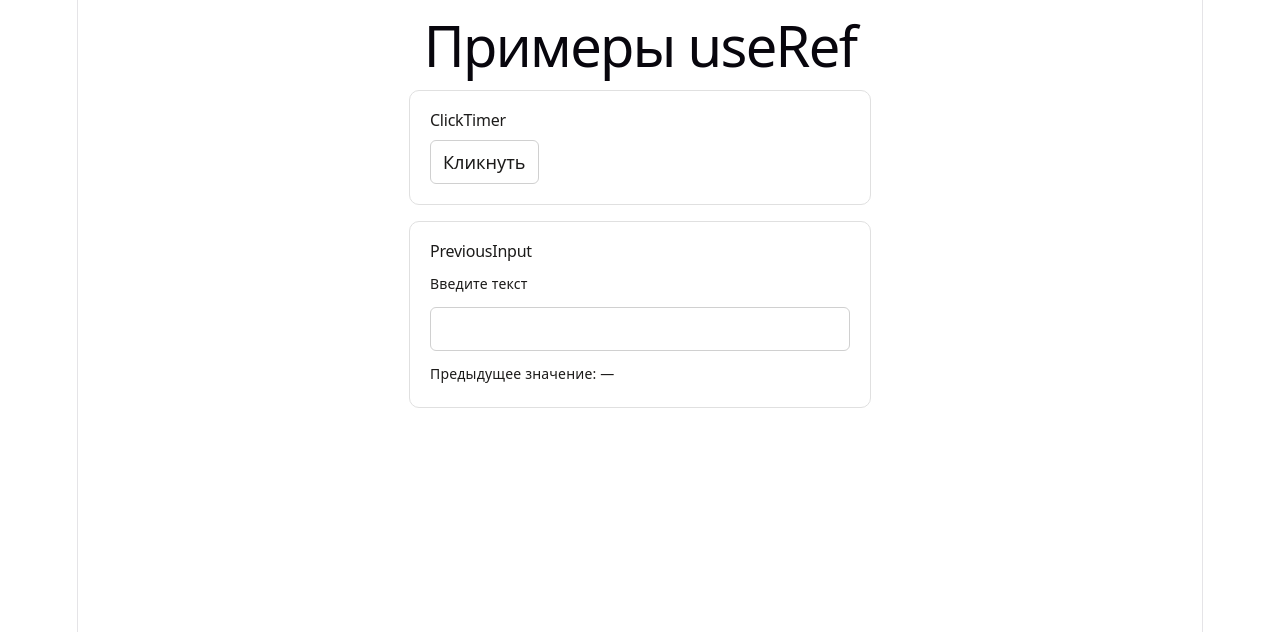
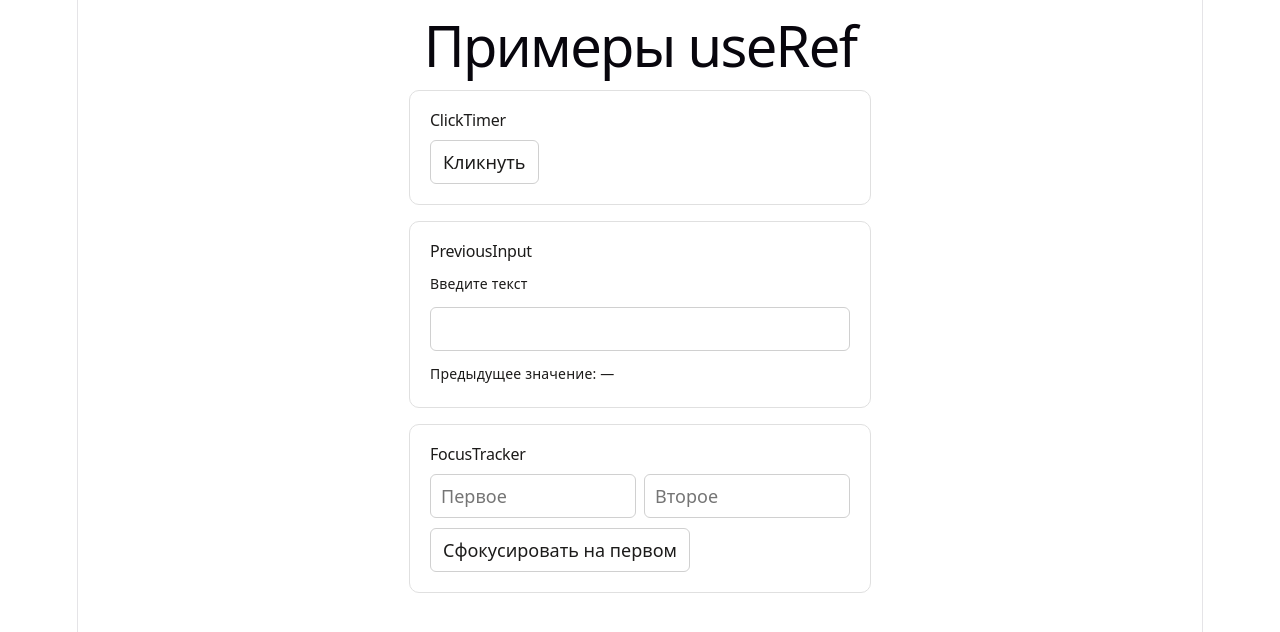
Before and after one commit to goodwin0508/react-pro-2026, a React (Vite) app: page /refs in a window 1280 px wide. Shown: the top 632 px of the page. Built offline with nearby package versions, Linux system fonts and the light colour scheme.

Commit message:
focus tracker via ref

```diff
--- a/src/features/refExamples/index.ts
+++ b/src/features/refExamples/index.ts
@@ -1,2 +1,3 @@
 export { ClickTimer } from './ui/ClickTimer'
 export { PreviousInput } from './ui/PreviousInput'
+export { FocusTracker } from './ui/FocusTracker'
--- /dev/null
+++ b/src/features/refExamples/ui/FocusTracker.tsx
@@ -0,0 +1,39 @@
+import { useRef } from 'react'
+import type { FocusEvent } from 'react'
+import styles from './refExamples.module.css'
+
+export function FocusTracker() {
+  const firstRef = useRef<HTMLInputElement>(null)
+  const secondRef = useRef<HTMLInputElement>(null)
+  const switchCountRef = useRef(0)
+
+  const handleFocus = (event: FocusEvent<HTMLInputElement>) => {
+    const cameFromField =
+      event.relatedTarget === firstRef.current || event.relatedTarget === secondRef.current
+
+    if (!cameFromField) {
+      return
+    }
+
+    switchCountRef.current += 1
+    console.log(`FocusTracker: переходов фокуса ${switchCountRef.current}`)
+  }
+
+  return (
+    <section className={styles.block}>
+      <h2 className={styles.title}>FocusTracker</h2>
+      <div className={styles.row}>
+        <input ref={firstRef} className={styles.input} onFocus={handleFocus} placeholder="Первое" />
+        <input
+          ref={secondRef}
+          className={styles.input}
+          onFocus={handleFocus}
+          placeholder="Второе"
+        />
+      </div>
+      <button className={styles.button} type="button" onClick={() => firstRef.current?.focus()}>
+        Сфокусировать на первом
+      </button>
+    </section>
+  )
+}
--- a/src/pages/refs/ui/RefsPage.tsx
+++ b/src/pages/refs/ui/RefsPage.tsx
@@ -1,4 +1,4 @@
-import { ClickTimer, PreviousInput } from 'features/refExamples'
+import { ClickTimer, FocusTracker, PreviousInput } from 'features/refExamples'
 import styles from './RefsPage.module.css'
 
 export function RefsPage() {
@@ -7,6 +7,7 @@ export function RefsPage() {
       <h1>Примеры useRef</h1>
       <ClickTimer />
       <PreviousInput />
+      <FocusTracker />
     </div>
   )
 }
```
